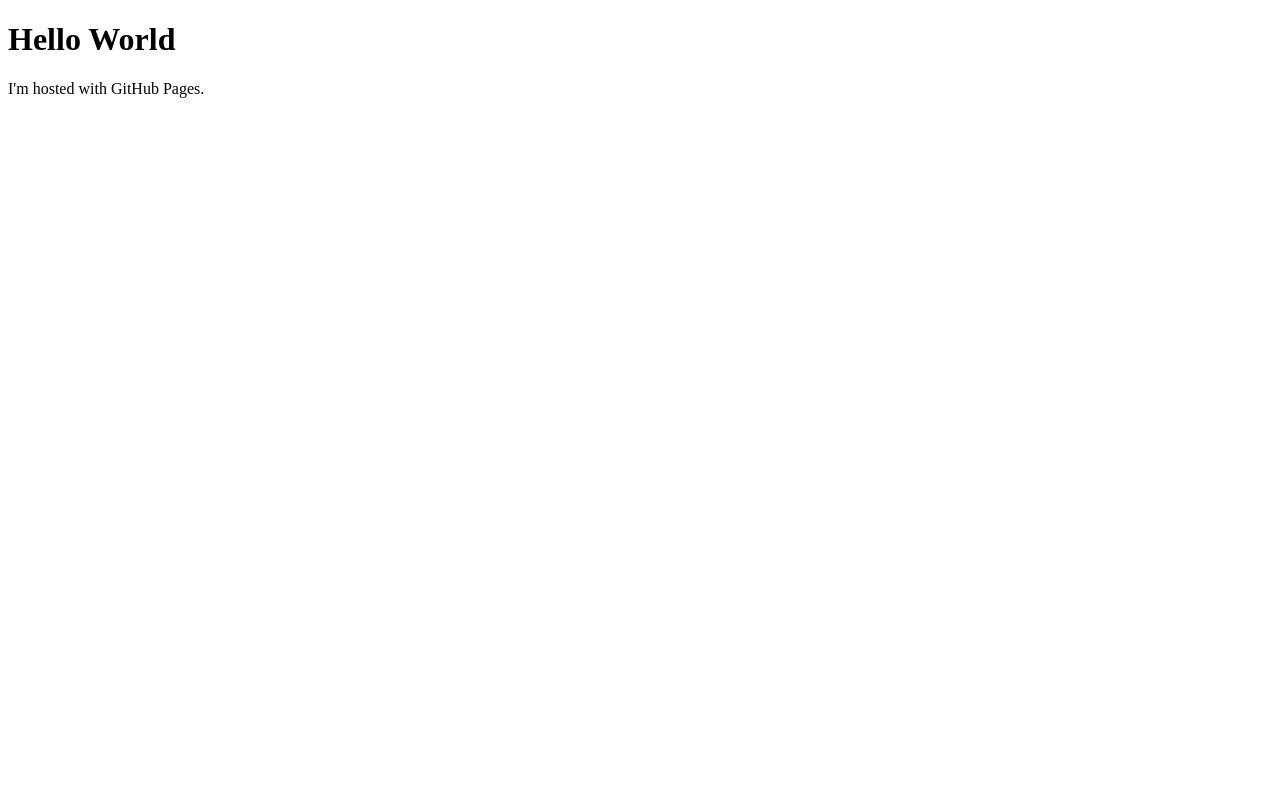
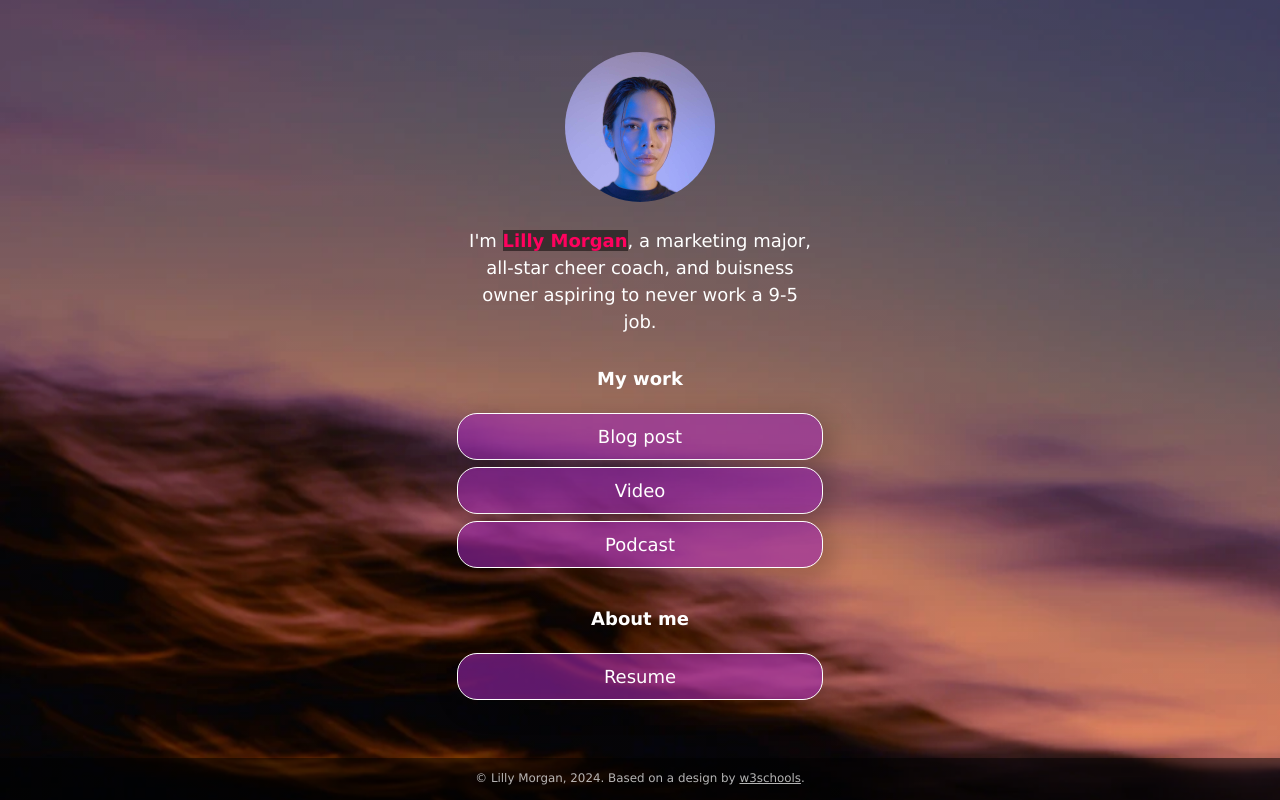
Before and after one commit to lillymorgan05/lillymorgan05.github.io, a plain HTML site: page index.html in a window 1280 px wide. Drawn offline with Linux system fonts and the light colour scheme.

Commit message:
Adding Website Template

```diff
--- /dev/null
+++ b/css/style.css
@@ -0,0 +1,231 @@
+:root {
+    --primaryText: #fff;
+    --secondaryText: #ff015e;
+    --primary: rgba(156, 39, 176, .60);
+    --secondary: rgba(255, 1, 94, .60);
+    --buttonHover: rgba(156, 39, 176, .40);
+    --smallButtonHover: rgba(0, 0, 0, .25);
+}
+
+html {
+    box-sizing: border-box;
+    /* keeps button boxes within phone screen width */
+    -ms-text-size-adjust: 100%;
+    -webkit-text-size-adjust: 100%;
+    height: 100%;
+}
+
+*,
+*:before,
+*:after {
+    box-sizing: inherit;
+}
+
+body {
+    margin: 0;
+    min-height: 100%;
+    /* The image used for the site background. Try changing skyscape.jpg to stars.jpg. Put a replacement photo in the images folder and, in line 21 below, replace skyscape.jpg with yourbackgroundfilename.jpg */
+    /* The linear gradient darkens the image, like putting a sunglasses lens on top of it. If you want to darken the image even more, change 0.1 (both times) to 0.3 or higher */
+    background: linear-gradient(rgba(0, 0, 0, 0.1), rgba(0, 0, 0, 0.1)), url(../images/skyscape.jpg);
+    /* Prevents the browser from repeating or "tiling" the background image */
+    background-repeat: no-repeat;
+    background-position: center;
+    /* Freezes the image so that even the content scrolls down, the background stays put */
+    background-attachment: fixed;
+    /* Resizes the background image to cover the entire container */
+    background-size: cover;
+    font-family: Futura, Verdana, sans-serif;
+    line-height: 1.5;
+    font-size: 18px;
+    display: flex;
+    flex-direction: column;
+    justify-content: space-around;
+    align-items: center;
+}
+
+h1 {
+    font-size: 1em;
+}
+
+h2 {
+    font-size: 1em;
+    margin-bottom: 0;
+}
+
+img {
+    margin: .5em 1em;
+    /* border: 1px solid #ccc; */
+    border-radius: 50%;
+    height: 150px;
+    max-width: 100%;
+    object-fit: cover;
+    /* Resizes the image to cover the entire container */
+}
+
+.container {
+    text-align: center;
+    width: 100%;
+    padding: 0;
+    margin-right: auto;
+    margin-left: auto;
+    flex: 1;
+    display: flex;
+    flex-direction: column;
+    justify-content: center;
+}
+
+.image-container {
+    text-align: center;
+    width: 100%;
+}
+
+.main-text-color {
+    color: var(--primaryText);
+}
+
+.name {
+    color: var(--secondaryText);
+}
+
+.name strong {
+    background-color: rgba(0, 0, 0, 0.50);
+}
+
+.section-header {
+    padding-top: .5em;
+}
+
+.button,
+.intro,
+.links-container,
+.slidedown,
+.external-link {
+    width: 100%;
+    min-width: 50%;
+    padding: .5em 1em;
+    text-decoration: none;
+    color: inherit;
+    text-align: center;
+}
+
+.button, .external-link {
+    border: 1px solid var(--primaryText);
+    border-radius: 20px;
+    box-shadow: 7px 6px 28px 1px rgba(0, 0, 0, 0.24);
+    overflow: hidden;
+    white-space: nowrap;
+    display: inline-block;
+    background-color: var(--primary);
+    cursor: pointer;
+    transition: 0.2s all;
+}
+
+.button:not(.highlight) {
+    background-color: var(--primary);
+}
+
+@media (hover: hover) {
+    .button:hover { background-color: var(--buttonHover); }
+}
+
+.button.highlight {
+    background-color: var(--secondary);
+}
+
+.button:active, .external-link:active {
+    transform: scale(0.98);
+    /* Scaling button to 0.98 to its original size */
+    box-shadow: 3px 2px 22px 1px rgba(0, 0, 0, 0.24);
+    /* Lowering the shadow */
+}
+
+.intro {
+    margin: 0 auto;
+}
+
+.section {
+    margin-top: 1em;
+}
+
+.slidedown {
+    margin: 0 auto;
+    padding: 0;
+    -webkit-transition: height .4s ease;
+    -o-transition: height .4s ease;
+    transition: height .4s ease;
+    overflow: hidden;
+    height: 0;
+}
+
+.external-link {
+    border: 1px solid var(--primaryText);
+    border-radius: 20px;
+    background-color: transparent;
+    display: flex;
+    align-items: center;
+    justify-content: center;
+    padding: 0;
+    margin: .5em auto 1.5em auto;
+    text-decoration: none;
+    color: inherit;
+    height: 2em;
+    width: 6em;
+}
+
+.external-link:hover {
+    background-color: var(--smallButtonHover)
+}
+
+.description {
+    display: flex;
+    text-align: left;
+    flex-direction: column;
+    padding: 0 .6em;
+}
+
+.description > p {
+    margin: .5em 0;
+}
+
+.footer {
+  font-size: .66em;
+  background-color: rgba(0, 0, 0, .5);
+  color: rgba(225, 225, 225, .8);
+  text-decoration: none;
+  width: 100%;
+  min-height: 3em;
+  display: flex;
+  align-items: center;
+  justify-content: center;
+  position: relative;
+}
+
+.footer a {
+    color: inherit;
+}
+
+/* Media queries allow you to change style properties according to the screen width. In this case, if the screen is AT LEAST 540 pixels wide (bigger than a standard phone), the .container resizes to 540 pixels and the buttons and intro resize to 85% of the container width */
+@media (min-width: 540px) {
+    .container {
+        max-width: 540px;
+    }
+
+    .button,
+    .intro,
+    .slidedown {
+        width: 85%;
+    }
+}
+
+/* If the screen is AT LEAST 768 pixels wide (standard tablet or larger), the .container resizes to 750 pixels and the buttons and intro resize to 40% of the container width */
+@media (min-width: 768px) {
+    .container {
+        max-width: 768px;
+    }
+
+    .button,
+    .intro,
+    .slidedown {
+        width: 40%;
+    }
+}
--- a/index.html
+++ b/index.html
@@ -1,7 +1,74 @@
 <!DOCTYPE html>
-<html>
-    <body>
-        <h1>Hello World</h1>
-            <p>I'm hosted with GitHub Pages.</p>
-    </body>
+<!-- This page is adapted from w3schools "How to make a link tree website https://www.w3schools.com/howto/howto_website_create_linktree.asp" -->
+<html lang="en">
+
+<head>
+  <meta charset="utf-8" />
+  <meta name="viewport" content="width=device-width, initial-scale=1" />
+  <!-- Add your name below -->
+  <title>Lilly M</title>
+  <link rel="stylesheet" href="css/style.css">
+</head>
+
+<body class="main-text-color">
+  <!-- Content container. Everything except footer goes here -->
+  <div class="container">
+    <!-- Image and name container. Put your replacement photo—which you should crop to be square—in the images folder, then change the source attribute to images/yourportraitfilename.jpg. This path says, "Look in the images folder for yourportraitfilename.jpg." Be sure to change the alt text, too. -->
+    <div class="image-container">
+      <img src="images/portrait.jpg" alt="Photo by Art Hauntington">
+    </div>
+    <div class="intro">
+      I'm <span class="name"><strong>Lilly Morgan</strong></span>, a marketing major, all-star cheer coach, and buisness owner aspiring to never work a 9-5 job.
+    </div>
+    <div class="section-header">
+      <h1>My work</h1>
+    </div>
+    <!-- Replace the # inside of the href="#" with your links. -->
+    <div class="links-container">
+      <div class="button toggle">Blog post</div>
+      <div class="slidedown">
+        <div class="description">
+          <h2>Blog post title</h2>
+          <p>Here, add a short but appealing description of your blog post.</p>
+          <a href="#" class="external-link" target="_blank">Read</a>
+        </div>
+      </div>
+
+      <div class="button toggle">Video</div>
+      <div class="slidedown">
+        <div class="description">
+          <h2>Video title</h2>
+          <p>Add a short but appealing description of your video.</p>
+          <a href="#" class="external-link" target="_blank">Watch</a>
+        </div>
+      </div>
+
+      <div class="button toggle">Podcast</div>
+      <div class="slidedown">
+        <div class="description">
+          <h2>Podcast title</h2>
+          <p>Add a short but appealing description of your podcast</p>
+          <a href="#" class="external-link" target="_blank">Listen</a>
+        </div>
+      </div>
+    </div>
+
+    <!-- Replace # with PDF from Google Docs, or replace the entire section with whatever you want. Or delete it! Or add another section below it!-->
+    <div class="section-header">
+      <h1>About me</h1>
+    </div>
+
+    <div class="links-container">
+      <a href="https://drive.google.com" class="button" target="_blank">Resume</a>
+    </div>
+
+  </div>
+  <div class="footer">
+    <p>© Lilly Morgan, 2024. Based on a design by <a
+        href="https://www.w3schools.com/howto/howto_website_create_linktree.asp" target="_blank">w3schools</a>.
+    </p>
+  </div>
+  <script type="text/javascript" src="js/slider.js"></script>
+</body>
+
 </html>
--- /dev/null
+++ b/js/slider.js
@@ -0,0 +1,19 @@
+document.addEventListener("DOMContentLoaded", () => {
+  const a = document.querySelectorAll(".toggle");
+  a.forEach((e) => {
+    e.addEventListener("click", function () {
+      let slider = this.nextElementSibling;
+      if (slider.style.height) {
+        slider.style.height = null;
+        e.classList.remove("highlight");
+      } else {
+        document.querySelectorAll(".toggle.highlight").forEach((f) => {
+          f.classList.remove("highlight");
+          f.nextElementSibling.style.height = null;
+        });
+        e.classList.add("highlight");
+        slider.style.height = slider.scrollHeight + "px";
+      }
+    })
+  })
+})
```
Also changed, not shown: images/portrait.jpg (added), images/skyscape.jpg (added), images/stars.jpg (added), 1 other file.
